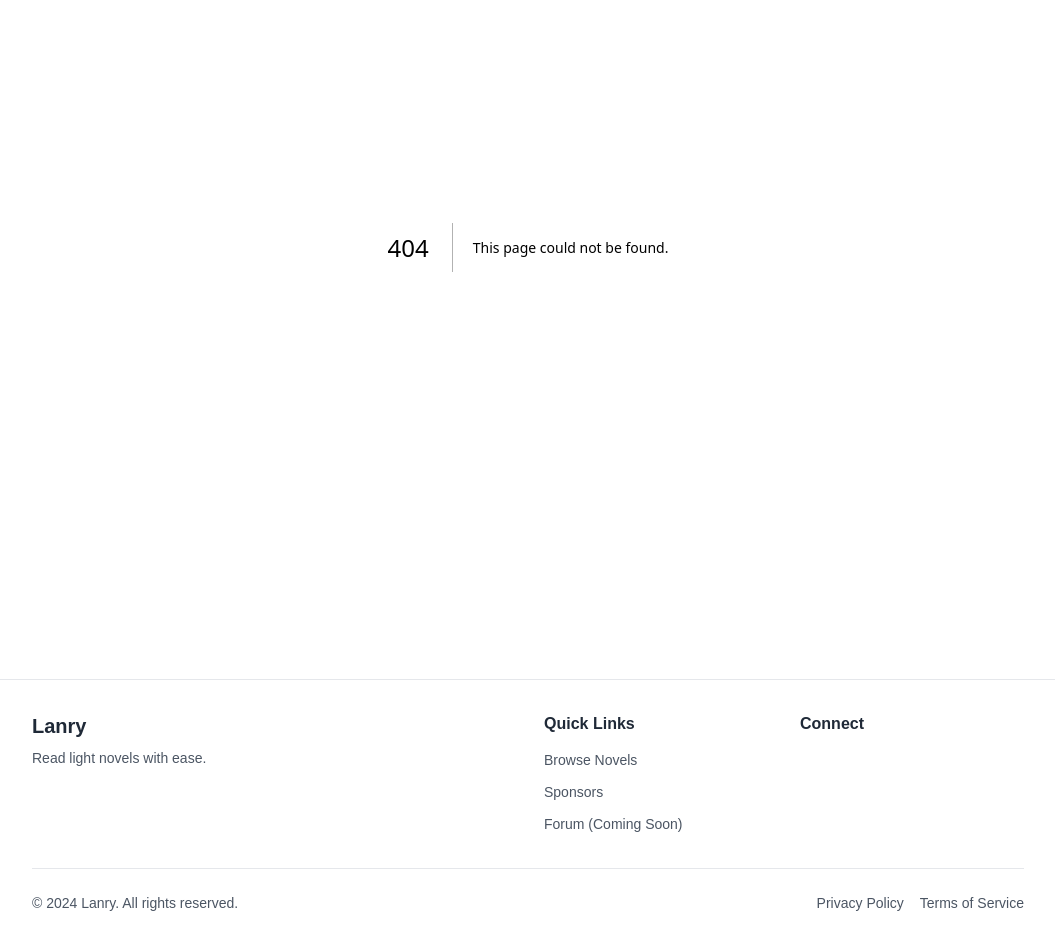
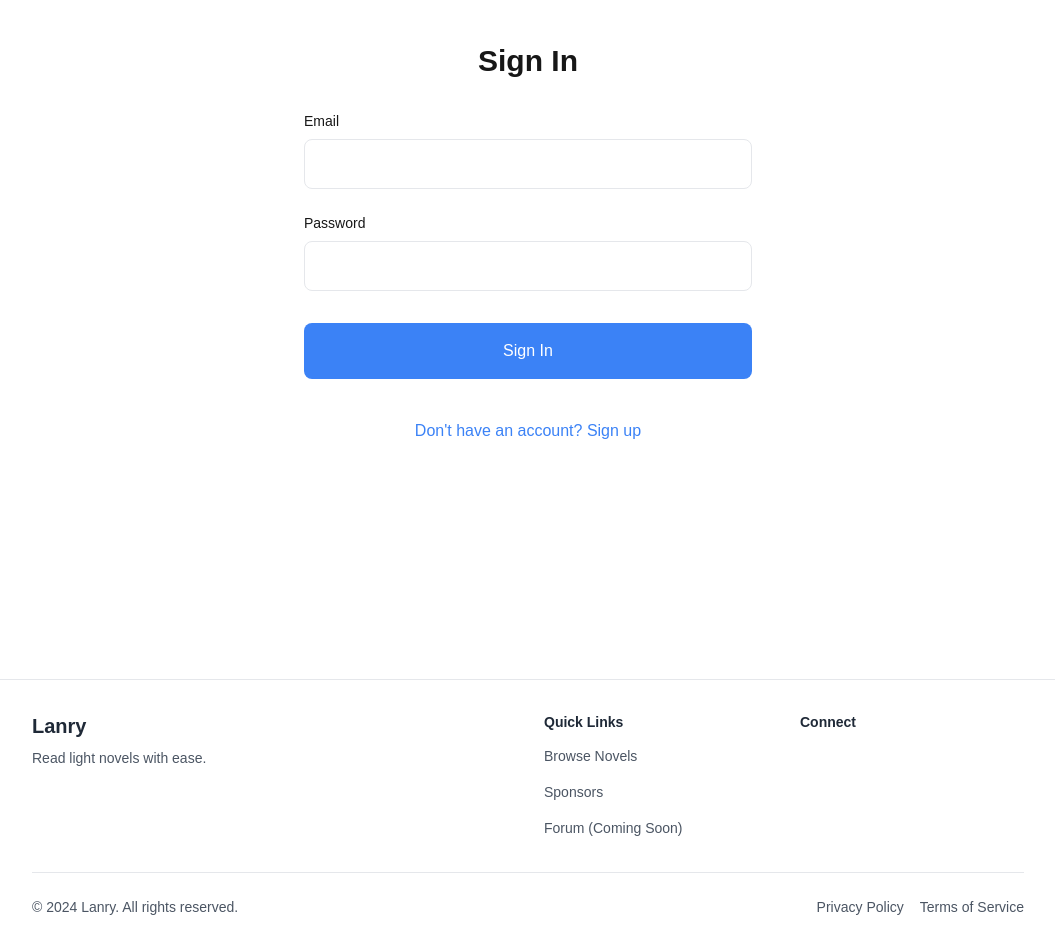
Before and after one commit to Chen-Steve/Lanry, a Next.js app: page /auth in a window 1280 px wide. Before the commit this address had no page. Shown: the part 380-1329 px from the top of the page, without its empty margins (112-1167 px from the left). Built offline with nearby package versions, Linux system fonts and the light colour scheme; no server answers; some icons are missing.

Commit message:
create signup

```diff
--- /dev/null
+++ b/src/app/auth/callback/route.ts
@@ -0,0 +1,15 @@
+import { createRouteHandlerClient } from '@supabase/auth-helpers-nextjs';
+import { cookies } from 'next/headers';
+import { NextResponse } from 'next/server';
+
+export async function GET(request: Request) {
+  const requestUrl = new URL(request.url);
+  const code = requestUrl.searchParams.get('code');
+
+  if (code) {
+    const supabase = createRouteHandlerClient({ cookies });
+    await supabase.auth.exchangeCodeForSession(code);
+  }
+
+  return NextResponse.redirect(new URL('/', requestUrl.origin));
+}
--- /dev/null
+++ b/src/app/auth/page.tsx
@@ -0,0 +1,181 @@
+'use client';
+
+import { useState } from 'react';
+import { useRouter } from 'next/navigation';
+import { supabase } from '@/lib/supabase';
+
+type AuthMode = 'signin' | 'signup';
+type PasswordStrength = 'weak' | 'medium' | 'strong';
+
+const getPasswordStrength = (password: string): PasswordStrength => {
+  let score = 0;
+
+  // Length check
+  if (password.length >= 8) score++;
+  if (password.length >= 12) score++;
+
+  // Special character check
+  if (/[!@#$%^&*(),.?":{}|<>]/.test(password)) score++;
+
+  // Number check
+  if (/\d/.test(password)) score++;
+
+  // Uppercase and lowercase check
+  if (/[a-z]/.test(password) && /[A-Z]/.test(password)) score++;
+
+  if (score <= 2) return 'weak';
+  if (score <= 4) return 'medium';
+  return 'strong';
+};
+
+const PasswordStrengthIndicator = ({ password }: { password: string }) => {
+  const strength = getPasswordStrength(password);
+
+  const strengthColors = {
+    weak: 'bg-red-500',
+    medium: 'bg-yellow-500',
+    strong: 'bg-green-500'
+  };
+
+  const strengthWidth = {
+    weak: 'w-1/3',
+    medium: 'w-2/3',
+    strong: 'w-full'
+  };
+
+  return (
+    <div className="mt-2">
+      <div className="h-1 w-full bg-gray-200 rounded-full overflow-hidden">
+        <div
+          className={`h-full ${strengthColors[strength]} ${strengthWidth[strength]} transition-all duration-300`}
+        />
+      </div>
+      <p className={`text-xs mt-1 ${
+        strength === 'weak' ? 'text-red-500' :
+        strength === 'medium' ? 'text-yellow-600' :
+        'text-green-600'
+      }`}>
+        {strength === 'weak' && 'Weak - Add numbers, special characters, and mix cases'}
+        {strength === 'medium' && 'Medium - Add more complexity for a stronger password'}
+        {strength === 'strong' && 'Strong password!'}
+      </p>
+    </div>
+  );
+};
+
+export default function AuthPage() {
+  const [mode, setMode] = useState<AuthMode>('signin');
+  const [credentials, setCredentials] = useState({ email: '', password: '' });
+  const [error, setError] = useState('');
+  const [loading, setLoading] = useState(false);
+  const router = useRouter();
+
+  const handleSubmit = async (e: React.FormEvent) => {
+    e.preventDefault();
+    setError('');
+    setLoading(true);
+
+    try {
+      if (mode === 'signup') {
+        const { data, error } = await supabase.auth.signUp({
+          email: credentials.email,
+          password: credentials.password,
+        });
+
+        if (error) throw error;
+
+        // If signup successful, automatically sign them in
+        if (data.user) {
+          const { error: signInError } = await supabase.auth.signInWithPassword({
+            email: credentials.email,
+            password: credentials.password,
+          });
+
+          if (signInError) throw signInError;
+          router.push('/');
+          router.refresh();
+        }
+      } else {
+        const { error } = await supabase.auth.signInWithPassword({
+          email: credentials.email,
+          password: credentials.password,
+        });
+
+        if (error) throw error;
+        router.push('/');
+        router.refresh();
+      }
+    } catch (error) {
+      console.error('Auth error:', error);
+      setError(error instanceof Error ? error.message : 'Authentication failed');
+    } finally {
+      setLoading(false);
+    }
+  };
+
+  return (
+    <div className="min-h-screen flex items-center justify-center px-4 py-12 sm:px-6 lg:px-8">
+      <form onSubmit={handleSubmit} className="w-full max-w-md space-y-8">
+        <h1 className="text-3xl font-bold mb-6 text-center">
+          {mode === 'signin' ? 'Sign In' : 'Create Account'}
+        </h1>
+
+        {error && (
+          <div className="bg-red-50 text-red-500 p-4 rounded-md text-sm">
+            {error}
+          </div>
+        )}
+
+        <div className="space-y-6">
+          <div>
+            <label className="block text-sm font-medium mb-2">Email</label>
+            <input
+              title="Email"
+              type="email"
+              value={credentials.email}
+              onChange={(e) => setCredentials({ ...credentials, email: e.target.value })}
+              className="w-full p-3 border rounded-lg focus:ring-2 focus:ring-blue-500 focus:border-blue-500"
+              required
+            />
+          </div>
+
+          <div>
+            <label className="block text-sm font-medium mb-2">Password</label>
+            <input
+              title="Password"
+              type="password"
+              value={credentials.password}
+              onChange={(e) => setCredentials({ ...credentials, password: e.target.value })}
+              className="w-full p-3 border rounded-lg focus:ring-2 focus:ring-blue-500 focus:border-blue-500"
+              required
+              minLength={6}
+            />
+            {mode === 'signup' && (
+              <PasswordStrengthIndicator password={credentials.password} />
+            )}
+          </div>
+        </div>
+
+        <button
+          type="submit"
+          disabled={loading}
+          className="w-full p-4 bg-blue-500 text-white rounded-lg hover:bg-blue-600 disabled:opacity-50 disabled:cursor-not-allowed text-base font-medium"
+        >
+          {loading ? 'Loading...' : mode === 'signin' ? 'Sign In' : 'Sign Up'}
+        </button>
+
+        <div className="mt-6 text-center">
+          <button
+            type="button"
+            onClick={() => setMode(mode === 'signin' ? 'signup' : 'signin')}
+            className="text-blue-500 hover:text-blue-600 text-base py-2"
+          >
+            {mode === 'signin'
+              ? "Don't have an account? Sign up"
+              : 'Already have an account? Sign in'}
+          </button>
+        </div>
+      </form>
+    </div>
+  );
+}
--- a/src/components/Footer.tsx
+++ b/src/components/Footer.tsx
@@ -6,11 +6,11 @@ import { Icon } from '@iconify/react';
 const Footer = () => {
   return (
     <footer className="bg-white border-t mt-auto">
-      <div className="max-w-5xl mx-auto px-4 py-8">
-        <div className="grid grid-cols-1 md:grid-cols-4 gap-8">
+      <div className="px-4 py-6 sm:py-8 max-w-5xl mx-auto">
+        <div className="space-y-8 sm:grid sm:grid-cols-2 lg:grid-cols-4 sm:gap-8 sm:space-y-0">
           {/* Brand Section */}
-          <div className="col-span-1 md:col-span-2">
-            <Link href="/" className="text-xl font-bold text-gray-800">
+          <div className="col-span-1 lg:col-span-2">
+            <Link href="/" className="text-lg sm:text-xl font-bold text-gray-800">
               Lanry
             </Link>
             <p className="mt-2 text-sm text-gray-600">
@@ -19,9 +19,9 @@ const Footer = () => {
           </div>
 
           {/* Quick Links */}
-          <div>
-            <h3 className="font-semibold text-gray-800 mb-3">Quick Links</h3>
-            <ul className="space-y-2">
+          <div className="space-y-3">
+            <h3 className="text-sm font-semibold text-gray-800">Quick Links</h3>
+            <ul className="space-y-3">
               <li>
                 <Link
                   href="/"
@@ -50,8 +50,8 @@ const Footer = () => {
           </div>
 
           {/* Connect */}
-          <div>
-            <h3 className="font-semibold text-gray-800 mb-3">Connect</h3>
+          <div className="space-y-3">
+            <h3 className="text-sm font-semibold text-gray-800">Connect</h3>
             <div className="flex space-x-4">
               <a
                 href="https://github.com/Chen-Steve/novelwiki"
@@ -76,12 +76,12 @@ const Footer = () => {
         </div>
 
         {/* Bottom Bar */}
-        <div className="border-t mt-8 pt-6">
-          <div className="flex flex-col sm:flex-row justify-between items-center">
-            <p className="text-sm text-gray-600">
+        <div className="border-t mt-6 sm:mt-8 pt-6">
+          <div className="flex flex-col items-center space-y-4 sm:flex-row sm:justify-between sm:space-y-0">
+            <p className="text-sm text-gray-600 text-center sm:text-left">
               © {new Date().getFullYear()} Lanry. All rights reserved.
             </p>
-            <div className="flex space-x-4 mt-4 sm:mt-0">
+            <div className="flex space-x-4">
               <Link href="/privacy" className="text-sm text-gray-600 hover:text-gray-800 transition-colors">
                 Privacy Policy
               </Link>
--- a/src/components/Header.tsx
+++ b/src/components/Header.tsx
@@ -48,8 +48,8 @@ const Header = () => {
                   </Link>
                 </li>
                 <li>
-                  <Link href="/profile" className="text-gray-600 hover:text-gray-800 transition-colors">
-                    Profile
+                  <Link href="/auth" className="text-gray-600 hover:text-gray-800 transition-colors">
+                    Sign In
                   </Link>
                 </li>
               </ul>
```
